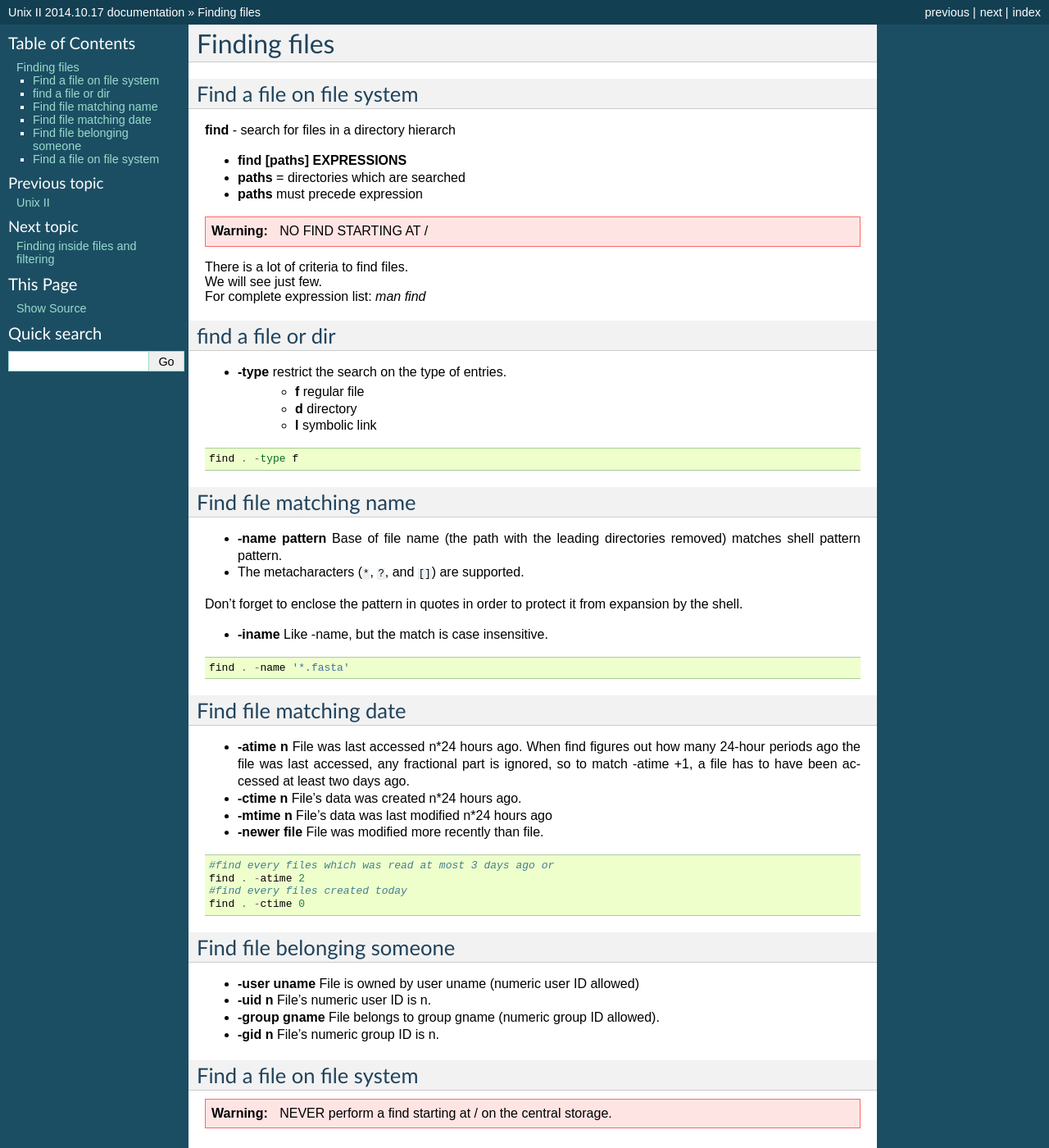
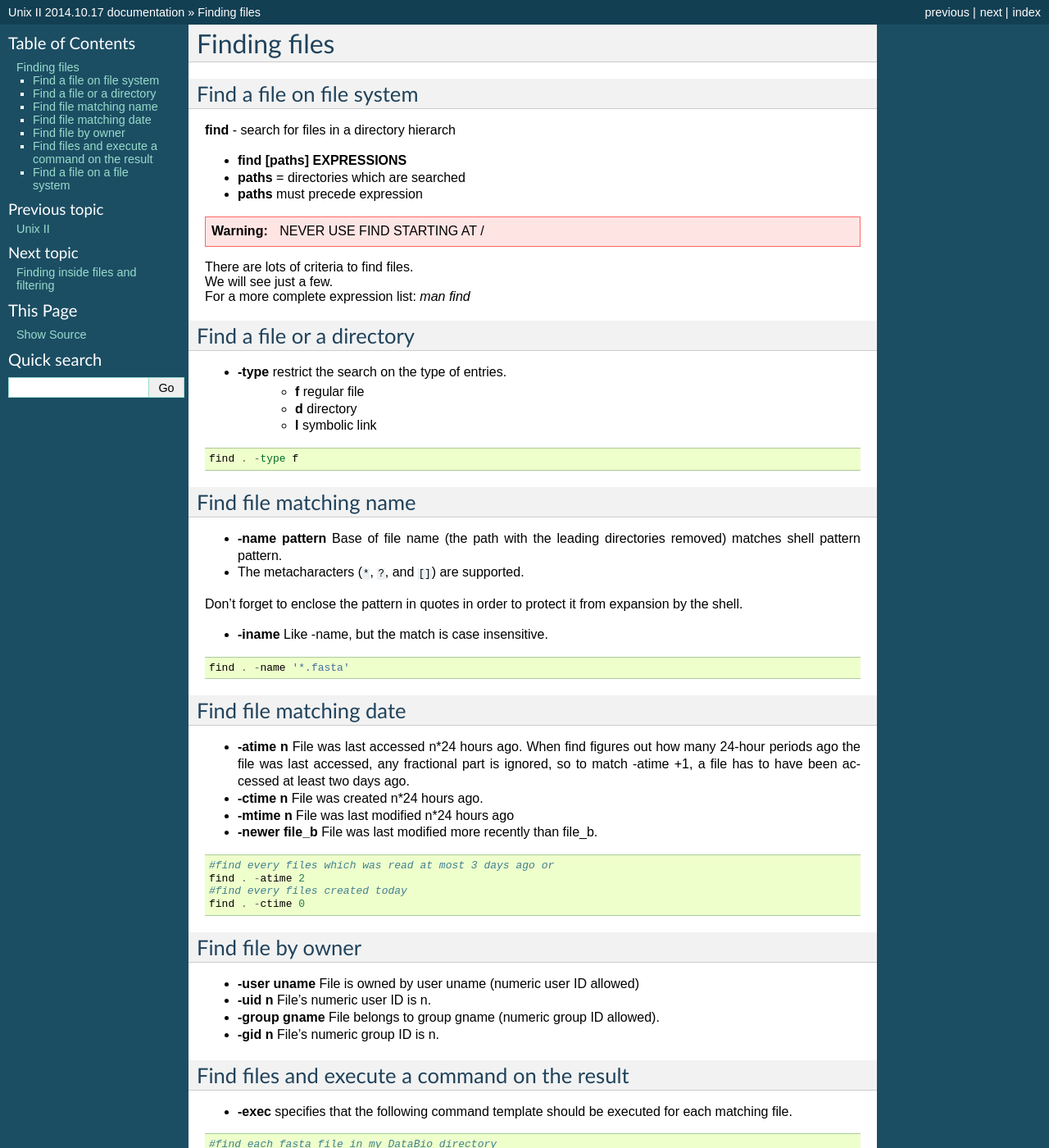
Before and after one commit to C3BI-pasteur-fr/unix-training, a Sphinx documentation site: the page built from unix-II/source/Finding_Files.rst, in a window 1280 px wide and 1400 px high. Shown: the whole window at 82% size. Built offline with Sphinx 7.4.7, drawn with Linux system fonts in a browser that asks for light colours; formulas are drawn with MathJax 3; some of the changed text lies outside the part shown.

Commit message:
corrections and more material in 'Finding Files'

```diff
--- a/unix-II/source/Finding_Files.rst
+++ b/unix-II/source/Finding_Files.rst
@@ -14,15 +14,15 @@ Find a file on file system
 * **paths** = directories which are searched
 * **paths** must precede expression
 
-.. warning:: NO FIND STARTING AT /
+.. warning:: NEVER USE FIND STARTING AT /
 
-| There is a lot of criteria to find files.
-| We will see just few.
-| For complete expression list: *man find*
+| There are lots of criteria to find files.
+| We will see just a few.
+| For a more complete expression list: *man find*
 
 
-find a file or dir
-==================
+Find a file or a directory
+==========================
 
 * **-type** restrict the search on the type of entries.
    * **f** regular file
@@ -58,9 +58,9 @@ Find file matching date
   When find figures out how many 24-hour periods ago the file was last accessed,
   any fractional part is ignored, so to match -atime +1, a file has to have been
   accessed at least two days ago.
-* **-ctime n** File's data was created n*24 hours ago.
-* **-mtime n** File's data was last modified n*24 hours ago
-* **-newer file** File was modified more recently than file.
+* **-ctime n** File was created n*24 hours ago.
+* **-mtime n** File was last modified n*24 hours ago
+* **-newer file_b** File was last modified more recently than file_b.
 
 ::
 
@@ -70,8 +70,8 @@ Find file matching date
    find . -ctime 0
 
 
-Find file belonging someone
-===========================
+Find file by owner
+==================
 
 * **-user uname** File is owned by user uname (numeric user ID allowed)
 * **-uid n** File's numeric user ID is n.
@@ -79,8 +79,19 @@ Find file belonging someone
 * **-group gname** File belongs to group gname (numeric group ID allowed).
 * **-gid n** File's numeric group ID is n.
 
+Find files and execute a command on the result
+==============================================
 
-Find a file on file system
+* **-exec** specifies that the following command template should be executed
+  for each matching file.
+
+::
+
+   #find each fasta file in my DataBio directory
+   #containing the string 'ABCD'
+   find ~/DataBio -name '*.fasta' -exec grep -H ABCD {} \;
+
+Find a file on a file system
 ==========================
 
 .. warning::
```
